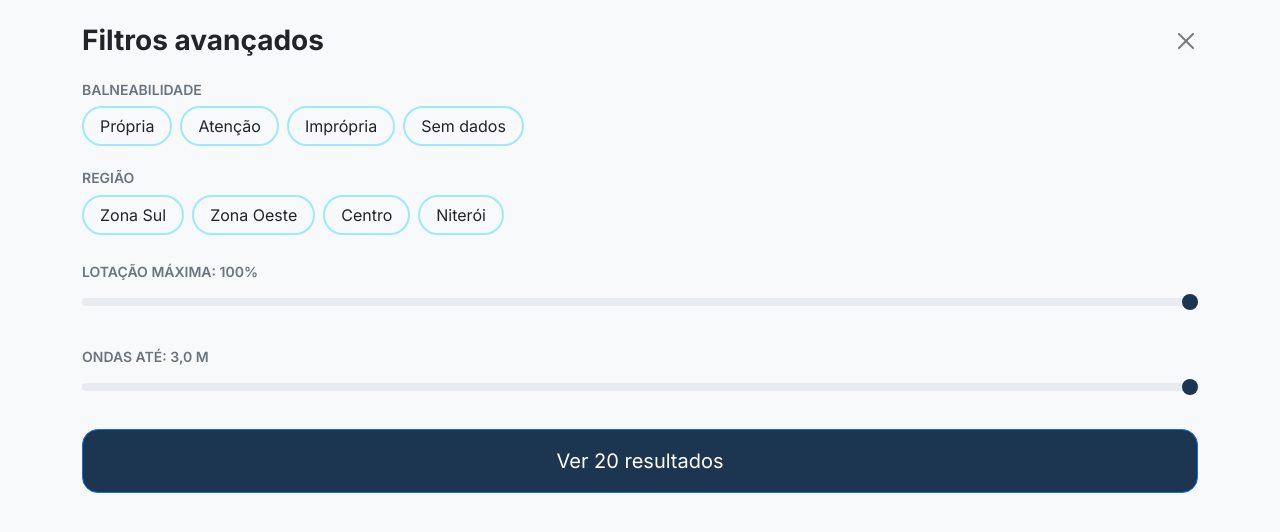
After one commit to vitorllr/INF1039-2026.2-Team-4, a Python web app: template Sprint-4/templates/filtro-toggle.html in a window 1280 px wide. The commit adds this page. Shown: the top 532 px of the page. Run offline with Jinja, Linux system fonts and the light colour scheme; the template is opened without the code that fills it, so the values that code supplies are empty.

Commit message:
filtro-toggle estilizado

```diff
--- /dev/null
+++ b/Sprint-4/static/css/filtro-toggle.css
@@ -0,0 +1,12 @@
+body {
+    font-family: "Inter", system-ui, sans-serif;
+}
+
+.btn-primary {
+    background-color: #1c3550;
+
+}
+
+.form-range::-webkit-slider-thumb {
+    background-color: #1c3550;
+}
--- /dev/null
+++ b/Sprint-4/templates/filtro-toggle.html
@@ -0,0 +1,72 @@
+<!doctype html>
+<html lang="pt-BR">
+
+<head>
+    <meta charset="utf-8">
+    <meta name="viewport" content="width=device-width, initial-scale=1">
+    <title>Filtros avançados</title>
+    <link href="https://cdn.jsdelivr.net/npm/bootstrap@5.3.8/dist/css/bootstrap.min.css" rel="stylesheet"
+        integrity="sha384-sRIl4kxILFvY47J16cr9ZwB07vP4J8+LH7qKQnuqkuIAvNWLzeN8tE5YBujZqJLB" crossorigin="anonymous">
+    <link href="https://fonts.googleapis.com/css2?family=Inter:wght@400;500;600;700&display=swap" rel="stylesheet">
+    <link href="../static/css/filtro-toggle.css" rel="stylesheet">
+</head>
+
+<body class="bg-light">
+    <main class="container py-4">
+        <header class="d-flex justify-content-between align-items-center mb-4">
+            <h1 class="h3 fw-bold m-0">Filtros avançados</h1>
+            <a href="pesquisa.html" class="btn-close" aria-label="Fechar"></a>
+        </header>
+
+        <section class="mb-4">
+            <h2 class="small fw-semibold text-uppercase text-secondary mb-2">Balneabilidade</h2>
+            <div class="d-flex flex-wrap gap-2">
+                <input type="checkbox" class="btn-check" id="bal-propria" autocomplete="off">
+                <label class="btn border-2 border-info-subtle rounded-pill px-3" for="bal-propria">Própria</label>
+
+                <input type="checkbox" class="btn-check" id="bal-atencao" autocomplete="off">
+                <label class="btn border-2 border-info-subtle rounded-pill px-3" for="bal-atencao">Atenção</label>
+
+                <input type="checkbox" class="btn-check" id="bal-impropria" autocomplete="off">
+                <label class="btn border-2 border-info-subtle rounded-pill px-3"
+                    for="bal-impropria">Imprópria</label>
+
+                <input type="checkbox" class="btn-check" id="bal-sem" autocomplete="off">
+                <label class="btn border-2 border-info-subtle rounded-pill px-3" for="bal-sem">Sem dados</label>
+            </div>
+        </section>
+
+        <section class="mb-4">
+            <h2 class="small fw-semibold text-uppercase text-secondary mb-2">Região</h2>
+            <div class="d-flex flex-wrap gap-2">
+                <input type="checkbox" class="btn-check" id="reg-sul" autocomplete="off">
+                <label class="btn border-2 border-info-subtle rounded-pill px-3" for="reg-sul">Zona Sul</label>
+
+                <input type="checkbox" class="btn-check" id="reg-oeste" autocomplete="off">
+                <label class="btn border-2 border-info-subtle rounded-pill px-3" for="reg-oeste">Zona Oeste</label>
+
+                <input type="checkbox" class="btn-check" id="reg-centro" autocomplete="off">
+                <label class="btn border-2 border-info-subtle rounded-pill px-3" for="reg-centro">Centro</label>
+
+                <input type="checkbox" class="btn-check" id="reg-niteroi" autocomplete="off">
+                <label class="btn border-2 border-info-subtle rounded-pill px-3" for="reg-niteroi">Niterói</label>
+            </div>
+        </section>
+
+        <section class="mb-4">
+            <label for="lotacao" class="form-label small fw-semibold text-uppercase text-secondary">Lotação máxima:
+                <span id="lotacao-valor">100</span>%</label>
+            <input type="range" class="form-range" id="lotacao" min="0" max="100" value="100">
+        </section>
+
+        <section class="mb-4">
+            <label for="ondas" class="form-label small fw-semibold text-uppercase text-secondary">Ondas até: <span
+                    id="ondas-valor">3,0</span> m</label>
+            <input type="range" class="form-range" id="ondas" min="0" max="3" step="0.1" value="3">
+        </section>
+
+        <button class="btn btn-primary w-100 rounded-4 py-3 fs-5">Ver 20 resultados</button>
+    </main>
+</body>
+
+</html>
```
Also changed, not shown: Sprint-4/static/css/pesquisa.css (added, +21 -0 lines), Sprint-4/templates/pesquisa.html (+6 -27 lines).
